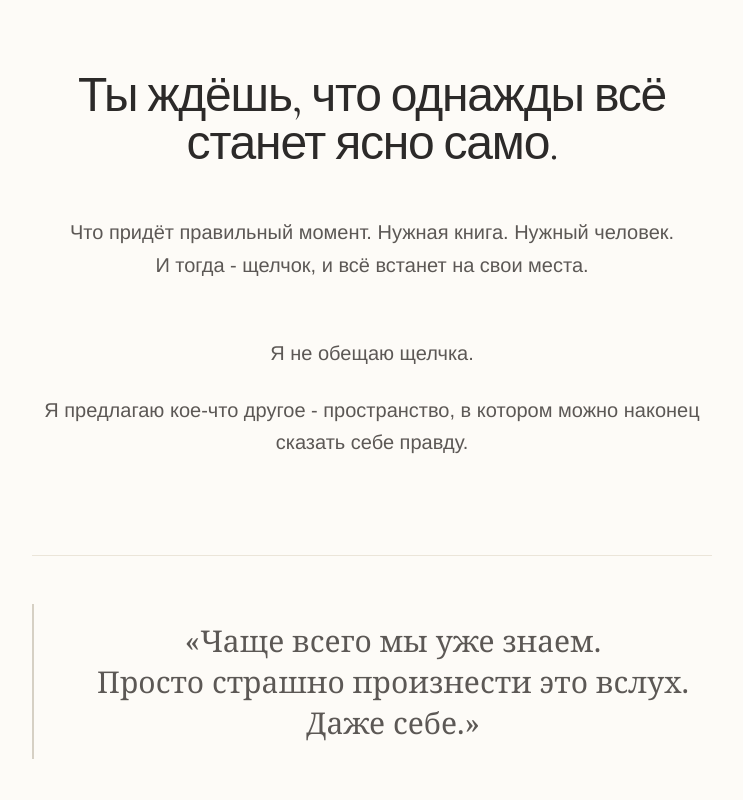
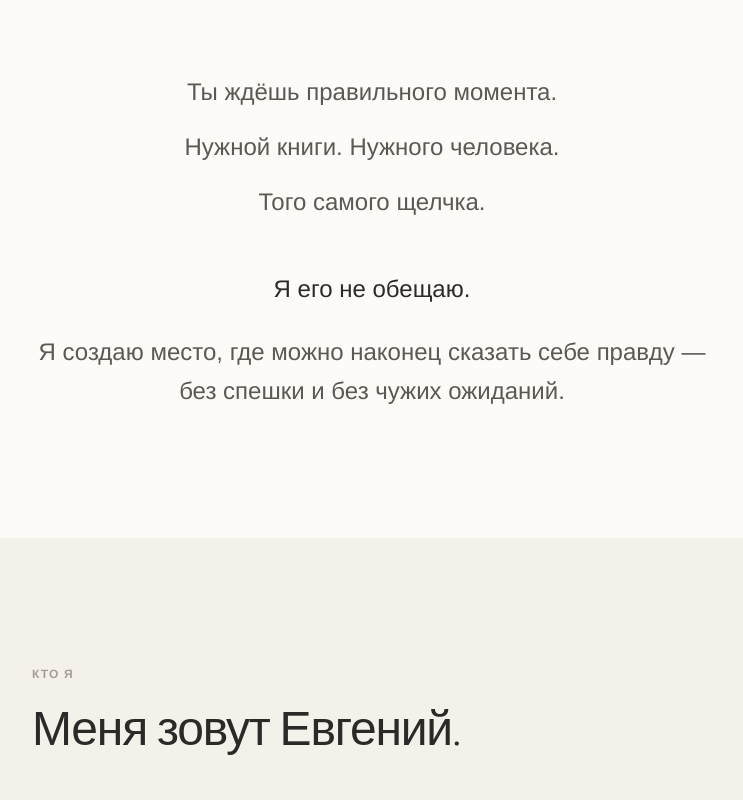
Before and after one commit to apple-kz/yevgeniy-levchuk-personal, a Next.js app: page / in a window 1280 px wide. Shown: the part 880-1680 px from the top of the page, without its empty margins (268-1011 px from the left). Built offline with nearby package versions, Linux system fonts and the light colour scheme.

Commit message:
fix: update block 2 text, remove quote

```diff
--- a/src/app/page.tsx
+++ b/src/app/page.tsx
@@ -43,30 +43,15 @@ export default function Home() {
       {/* BLOCK 2: УЗНАВАНИЕ */}
       <section className="py-32 px-8">
         <div className="max-w-[680px] mx-auto">
-          <h2 className="text-4xl md:text-5xl mb-12 font-serif tracking-tight text-[color:var(--color-fg)]">
-            Ты ждёшь, что однажды всё станет ясно само.
-          </h2>
-          <div className="text-xl text-[color:var(--color-muted)] font-light leading-relaxed space-y-6">
-            <p>
-              Что придёт правильный момент. Нужная книга. Нужный человек.<br />
-              И тогда - щелчок, и всё встанет на свои места.
+          <div className="text-xl md:text-2xl text-[color:var(--color-muted)] font-light leading-relaxed space-y-4">
+            <p>Ты ждёшь правильного момента.</p>
+            <p>Нужной книги. Нужного человека.</p>
+            <p>Того самого щелчка.</p>
+            <p className="pt-8 text-[color:var(--color-fg)] font-normal">Я его не обещаю.</p>
+            <p className="pt-2">
+              Я создаю место, где можно наконец сказать себе правду —<br />
+              без спешки и без чужих ожиданий.
             </p>
-            <p className="pt-8">
-              Я не обещаю щелчка.
-            </p>
-            <p>
-              Я предлагаю кое-что другое - пространство, в котором можно наконец
-              сказать себе правду.
-            </p>
-          </div>
-
-          <div className="mt-24 pt-12 border-t border-[color:var(--color-line)]">
-            <div className="pl-8 md:pl-10 border-l-2 border-[color:var(--color-line-heavy)] py-4">
-              <p className="text-2xl md:text-3xl font-serif text-[color:var(--color-muted)] leading-snug" style={{ fontFamily: 'Georgia, serif' }}>
-                «Чаще всего мы уже знаем.<br />
-                Просто страшно произнести это вслух. Даже себе.»
-              </p>
-            </div>
           </div>
         </div>
       </section>
```
